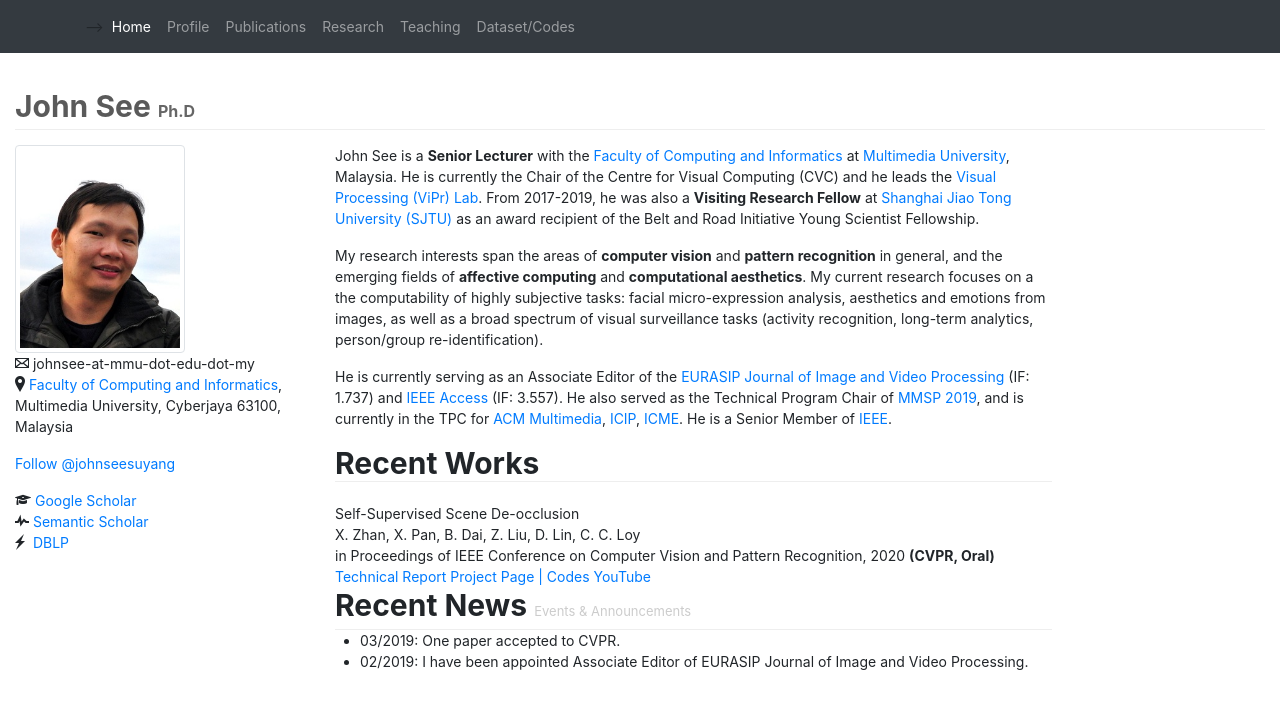
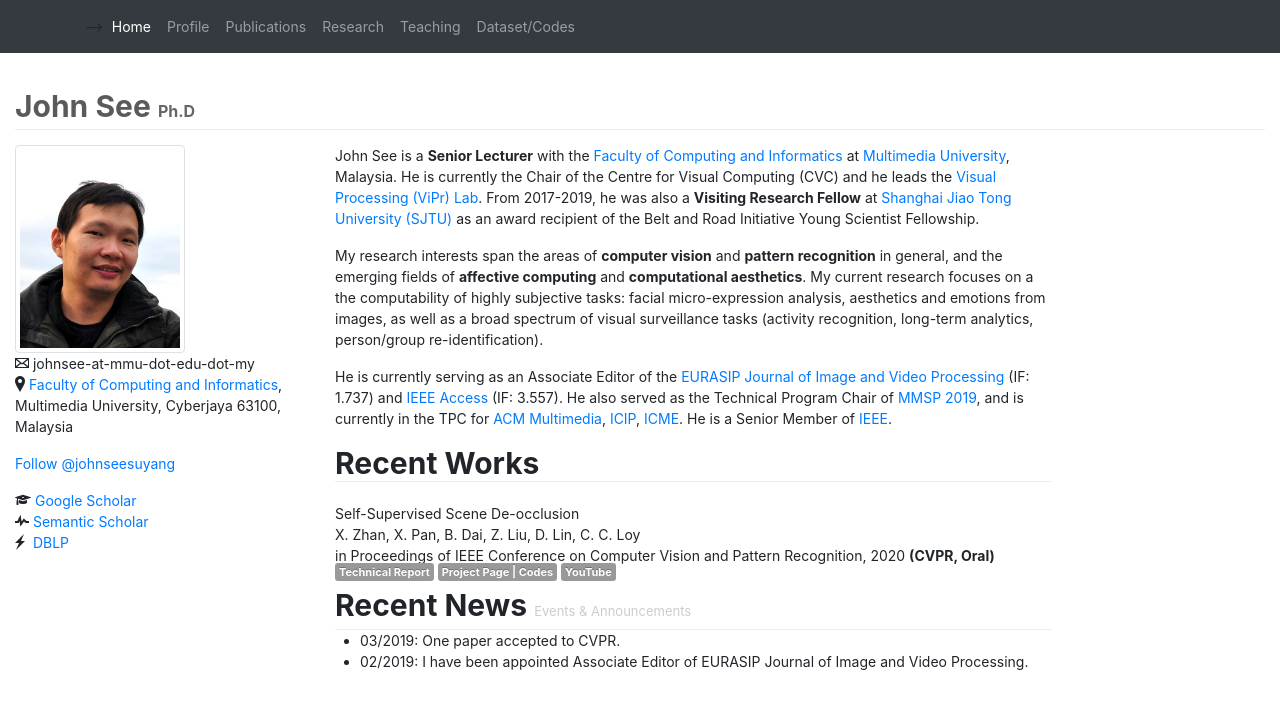
Before and after one commit to john-see/john-see.github.io, a Jekyll site: the page index.html, which Jekyll copies as it is, in a window 1280 px wide. Shown: the top 709 px of the page. Built offline with Jekyll 4.4.1, drawn with Linux system fonts in a browser that asks for light colours; comment, search, counter and statistics services are not loaded.

Commit message:
add nice link boxes

```diff
--- a/css/js.css
+++ b/css/js.css
@@ -37,3 +37,18 @@ section > .lead {
 section > ul li {
   margin-bottom: 5px;
 }
+
+.label_download {
+  padding: 2px 4px;
+  font-size: 11px;
+  font-weight: bold;
+  line-height: 13px;
+  color: #ffffff;
+  vertical-align: top;
+  white-space: nowrap;
+  text-shadow: 0 -1px 0 rgba(0, 0, 0, 0.25);
+  background-color: #999999;
+  -webkit-border-radius: 3px;
+  -moz-border-radius: 3px;
+  border-radius: 3px;
+}
```
